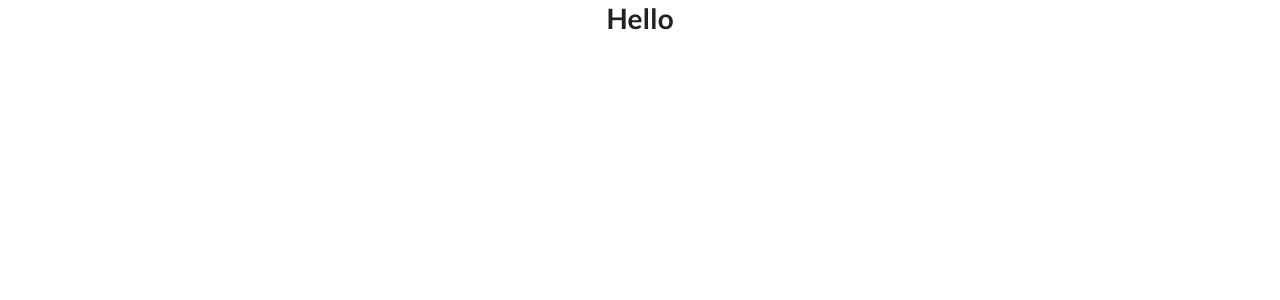
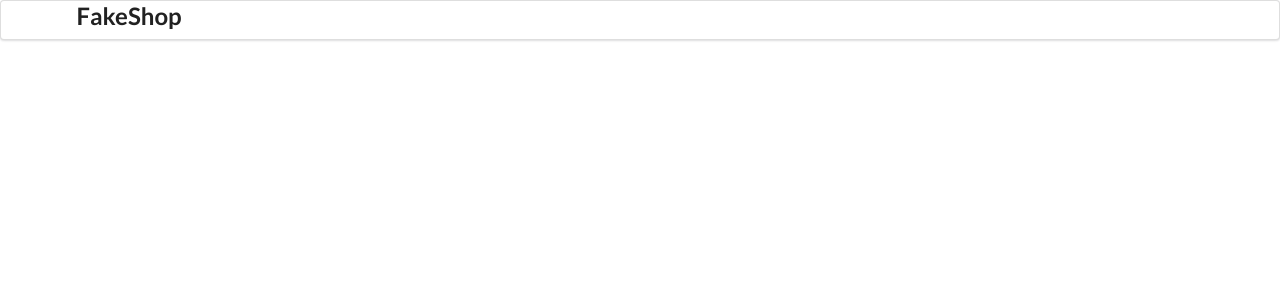
Before and after one commit to webdevFaizan/basicShop-using-redux, a React (Create React App) app: page / in a window 1280 px wide. Shown: the top 300 px of the page. Built offline with nearby package versions, Linux system fonts and the light colour scheme.

Commit message:
The global redux store has been created successfully, now we are using the state in the stores to display or change the current state in the inner components

```diff
--- a/src/App.js
+++ b/src/App.js
@@ -1,12 +1,25 @@
-import logo from './logo.svg';
 import './App.css';
+
+import React from 'react';
+import { BrowserRouter as Router, Routes, Route } from "react-router-dom";
+import ProductListing from "./containers/ProductListing";
+import Header from "./containers/Header";
+import "./App.css";
+// import ProductDetails from "./containers/ProductDetails";
 
 function App() {
   return (
     <>
-      <div className="App">
-        <h1>Hello</h1>
-      </div>
+       <Router>
+        <div className="App">
+          <Header />
+          <Routes>
+            <Route path="/" exact element={<ProductListing/>} />
+            {/* <Route path="/product/:productId" exact component={ProductDetails} />
+            <Route>404 Not Found!</Route> */}
+          </Routes>
+        </div>
+      </Router>
     </>
   );
 }
--- a/src/containers/Header.js
+++ b/src/containers/Header.js
@@ -0,0 +1,13 @@
+import React from "react";
+
+const Header = () => {
+  return (
+    <div className="ui menu">
+      <div className="ui container center">
+        <h2>FakeShop</h2>
+      </div>
+    </div>
+  );
+};
+
+export default Header;
--- a/src/containers/ProductComponent.js
+++ b/src/containers/ProductComponent.js
@@ -0,0 +1,22 @@
+import React from 'react';
+import {useSelector} from 'react-redux';
+
+const ProductComponent = () =>{
+    const products = useSelector(state => state);
+    const {id, title} = products;
+    return (
+        <>
+            <div className="four cloumn wide">
+                <div className="ui link cards">
+                    <div className="image"></div>
+                    <div className="content">
+                        <div className="header">
+
+                        </div>
+                    </div>
+                </div>
+            </div>
+        </>
+    )
+}
+export default ProductComponent;
--- /dev/null
+++ b/src/containers/ProductDetails.js
@@ -0,0 +1,12 @@
+import React from 'react';
+
+const ProductDetails = () =>{
+    return (
+        <>
+            <div className="ProductDetails">
+                <h1>Product DetProductDetails</h1>
+            </div>
+        </>
+    )
+}
+export default ProductDetails;
--- a/src/containers/ProductListing.js
+++ b/src/containers/ProductListing.js
@@ -0,0 +1,17 @@
+import React from 'react';
+import { useSelector } from 'react-redux';
+import ProductComponent from './ProductComponent';
+
+const ProductListing = (props) =>{
+    const products = useSelector(state => state);       //This is the hook, useSelector that helps us in getting the state that is currently stored in the store. This is the main hook if we do not want to pass on the state of the current component to the next component using props, this method is the one that comes to handy, We need the state of the products in the ProductComponent as well but we do not need to send it as props, we can call this useSelector hook in that method as well and it will help in accessing the props.
+    console.log(products);
+    return (
+        <>
+            <div className="ui grid container">
+                <ProductComponent/>
+            </div>
+        </>
+    )
+}
+
+export default ProductListing;
```
Also changed, not shown: src/containers/ProductDetail.js (deleted).
